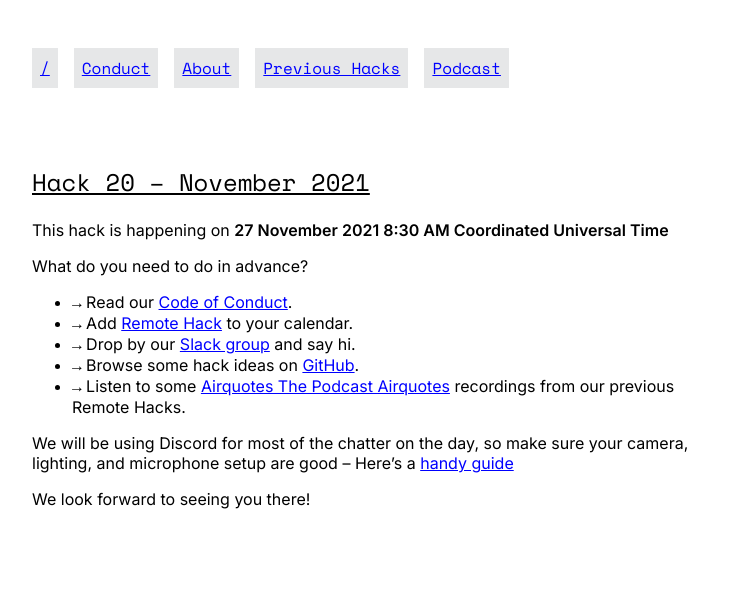
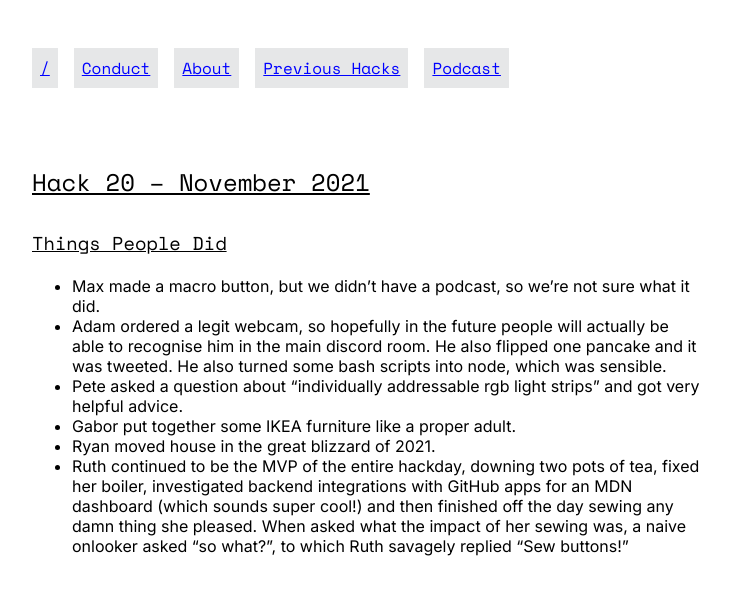
Before and after one commit to remotehack/remotehack.github.io, a Jekyll site: the page built from _hacks/20.md, in a window 1280 px wide. Shown: the top 595 px of the page, without its empty margins (272-1002 px from the left). Built offline with Jekyll 4.4.1, drawn with Linux system fonts in a browser that asks for light colours.

Commit message:
add notes for what we hacked on in November (#152)
* add notes for what we hacked on in November

* add what max did

```diff
--- a/_hacks/20.md
+++ b/_hacks/20.md
@@ -1,5 +1,14 @@
 ---
 hack_number: 20
 date: 2021-11-27
-happened: false
+happened: true
 ---
+
+### Things People Did
+
+- Max made a macro button, but we didn't have a podcast, so we're not sure what it did.
+- Adam ordered a legit webcam, so hopefully in the future people will actually be able to recognise him in the main discord room. He also flipped one pancake and it was tweeted. He also turned some bash scripts into node, which was sensible.
+- Pete asked a question about "individually addressable rgb light strips" and got very helpful advice.
+- Gabor put together some IKEA furniture like a proper adult.
+- Ryan moved house in the great blizzard of 2021.
+- Ruth continued to be the MVP of the entire hackday, downing two pots of tea, fixed her boiler, investigated backend integrations with GitHub apps for an MDN dashboard (which sounds super cool!) and then finished off the day sewing any damn thing she pleased. When asked what the impact of her sewing was, a naive onlooker asked "so what?", to which Ruth savagely replied "Sew buttons!"
```
Also changed, not shown: _hacks/21.md (added, +5 -0 lines).
